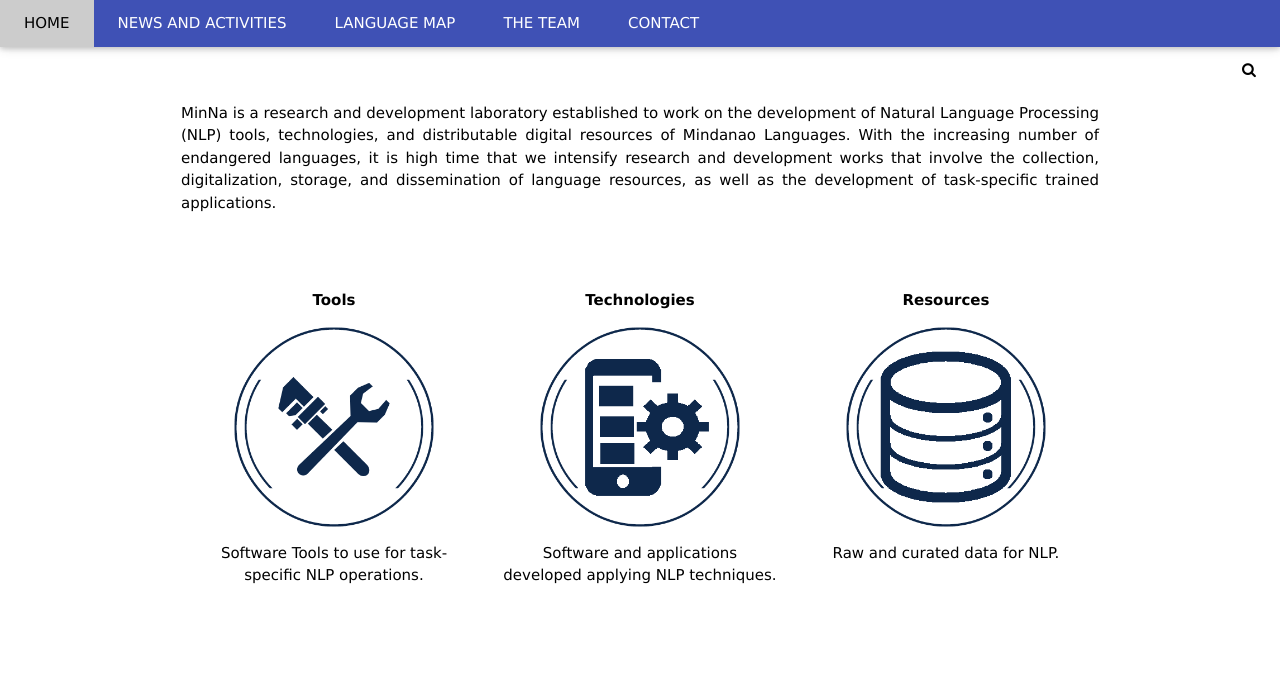
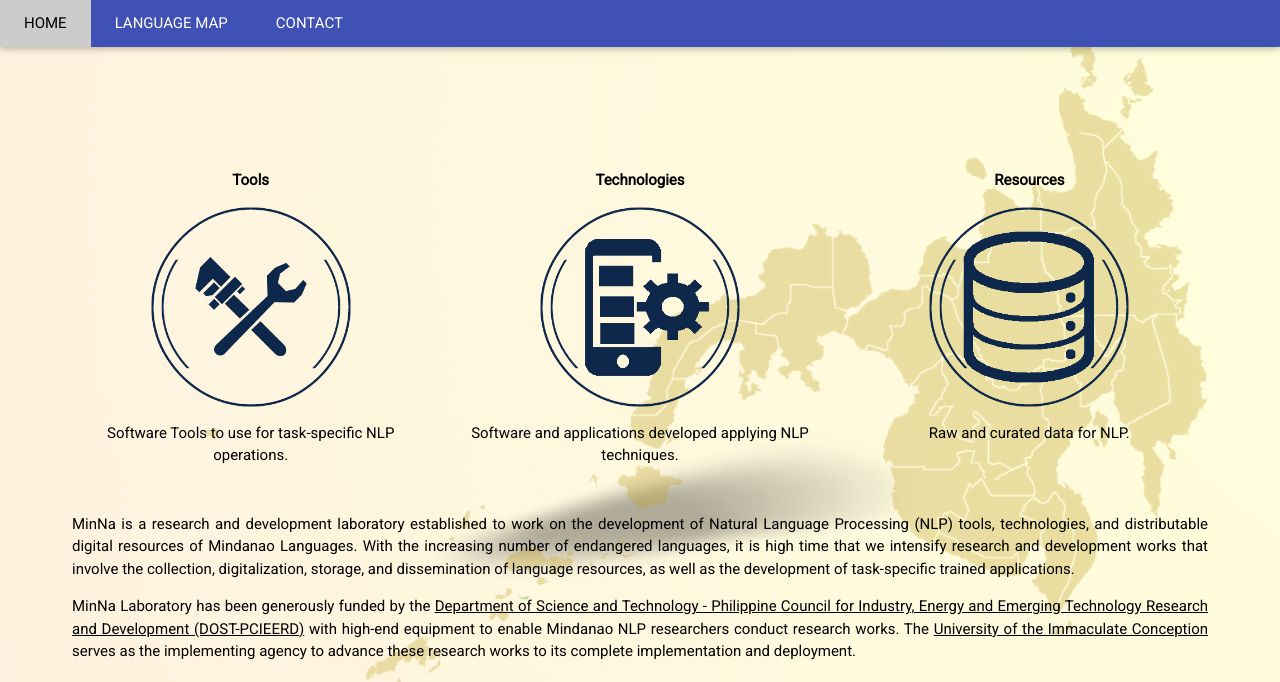
Before and after one commit to minna-lproc/minna, a Flask app: page / in a window 1280 px wide. Shown: the top 682 px of the page. Run offline with Flask 2, Linux system fonts and the light colour scheme; some libraries are stand-ins or nearby versions; grey boxes are pictures that could not be loaded.

Commit message:
updated bg

```diff
--- a/templates/index.html
+++ b/templates/index.html
@@ -1,20 +1,13 @@
 {% extends 'template.html' %}
 {% block content %}
-<div class="w3-container w3-content w3-center w3-padding-64" style="max-width:950px " id="home">
-  <!--<img class="w3-hover-grayscale" src="../static/img/icons/minna-logo-2.png" alt="tools"
+<div class="w3-container w3-content w3-center w3-padding-64" style="max-width:1200px " id="home">
+  <!--<img class="w3-hover-grayscale w3-round" src="../static/img/icons/MinNa LProc-cover.png" alt="tools"
     style="max-width: 100%; max-height: 100%;">-->
   <!--<h2 class="w3-wide">MinNa: <strong><font color="#bfa42a">Min</font></strong>danao<strong>
       <font color="#bfa42a">Na</font></strong>tural Language Processing Research and Development Laboratory</h2>-->
-  <p class="w3-justify">MinNa is a research and development laboratory established to work on the development of
-    Natural Language Processing (NLP) tools, technologies, and distributable digital resources of Mindanao Languages.
-    With the increasing number of endangered languages, it is high time that we intensify research and development works
-    that involve the collection, digitalization, storage, and dissemination of language resources, as well as the
-    development
-    of task-specific trained applications. <br><br><br>
-  </p>
-
+  <br><br><br>
   <div class="w3-third w3-margin-bottom">
-    <div class="w3-container w3-white">
+    <div class="w3-container">
       <p><b>Tools</b></p>
       <img class="w3-hover-grayscale" src="../static/img/icons/tools-1.png" alt="tools"
         style="width: 200px;height: 200px;">
@@ -22,7 +15,7 @@
     </div>
   </div>
   <div class="w3-third w3-margin-bottom">
-    <div class="w3-container w3-white">
+    <div class="w3-container">
       <p><b>Technologies</b></p>
       <img class="w3-hover-grayscale" src="../static/img/icons/techies-2.png" alt="tools"
         style="width: 200px;height: 200px;">
@@ -30,22 +23,45 @@
     </div>
   </div>
   <div class="w3-third w3-margin-bottom">
-    <div class="w3-container w3-white">
+    <div class="w3-container">
       <p><b>Resources</b></p>
       <img class="w3-hover-grayscale" src="../static/img/icons/resources-2.png" alt="tools"
         style="width: 200px;height: 200px;">
       <p>Raw and curated data for NLP.</p>
     </div>
   </div>
+
+  <div class="w3-container">
+    <p class="w3-justify">MinNa is a research and development laboratory established to work on the development of
+      Natural Language Processing (NLP) tools, technologies, and distributable digital resources of Mindanao
+      Languages.
+      With the increasing number of endangered languages, it is high time that we intensify research and development
+      works
+      that involve the collection, digitalization, storage, and dissemination of language resources, as well as the
+      development
+      of task-specific trained applications.
+    </p>
+    <p class="w3-justify">MinNa Laboratory has been generously funded by the
+    <a href="https://pcieerd.dost.gov.ph/">Department of Science and Technology - Philippine Council for
+      Industry, Energy and Emerging Technology Research and Development
+      (DOST-PCIEERD)</a> with high-end equipment to enable Mindanao NLP researchers conduct research works.
+    The <a href="https://www.uic.edu.ph/">University of the Immaculate Conception</a>
+    serves as the implementing agency to advance these research works to its complete implementation and deployment.
+    </p>
+
+    <br><br><br>
   </div>
-  <div id="map"></div>
+</div>
+
+<!-- The Map Section -->
+<div class="w3-container w3-content w3-center w3-padding-64" style="max-width:1200px" id="map"></div>
 
 <!-- The Contact Section -->
-  <div class="w3-container w3-content w3-padding-64" style="max-width:950px" id="contact">
+<div class="w3-container w3-content w3-center w3-padding-64" style="max-width:950px " id="contact">
   <h2 class="w3-wide w3-center">CONTACT US</h2>
   <p class="w3-opacity w3-center"><i>Andam kami nga mualagad kaninyo!</i></p>
   <div class="w3-row w3-padding-32">
-      <div class="w3-col m6 w3-large w3-margin-bottom">
+    <div class="w3-col m6 w3-large w3-margin-bottom w3-justify">
       <p><i class="fa fa-map-marker" style="width:30px"></i>UIC, Fr. Selga St., Davao City, PH
         <br>
         <i class="fa fa-phone" style="width:30px"></i> Phone: +63905 228 8173<br>
@@ -53,7 +69,7 @@
       </p>
     </div>
     <div class="w3-col m6">
-        <form action="/action_page.php" target="_blank">
+      <form action="" target="_blank">
         <div class="w3-row-padding" style="margin:0 -16px 8px -16px">
           <div class="w3-half">
             <input class="w3-input w3-border" type="text" placeholder="Name" required name="Name">
--- a/templates/template.html
+++ b/templates/template.html
@@ -6,7 +6,7 @@
   <meta charset="UTF-8">
   <meta name="viewport" content="width=device-width, initial-scale=1">
   <link rel="stylesheet" href="https://www.w3schools.com/w3css/4/w3.css">
-  <link rel="stylesheet" href="https://fonts.googleapis.com/css?family=Lato">
+  <link rel="stylesheet" href="https://fonts.googleapis.com/css?family=Roboto">
   <link rel="stylesheet" href="https://cdnjs.cloudflare.com/ajax/libs/font-awesome/4.7.0/css/font-awesome.min.css">
   <link rel="icon" type="image/png" href="/static/img/icons/minna-logo.png" />
 
@@ -14,6 +14,21 @@
     /* Set the size of the div element that contains the map */
     body {
       height: 100%;
+      background-image: url('../static/img/icons/MinNa\ LProc-bg-1.png');
+      background-repeat: no-repeat;
+      background-attachment: fixed;
+      background-size: cover;
+
+    }
+
+    body,
+    h1,
+    h2,
+    h3,
+    h4,
+    h5,
+    h6 {
+      font-family: Roboto, sans-serif;
     }
 
     #map {
@@ -102,25 +117,23 @@
         <a class="w3-bar-item w3-button w3-padding-large w3-hide-medium w3-hide-large w3-right"
           href="javascript:void(0)" onclick="myFunction()" title="Toggle Navigation Menu"><i class="fa fa-bars"></i></a>
         <a href="{{ url_for('index') }}" class="w3-bar-item w3-button w3-padding-large">HOME</a>
-        <a href="{{ url_for('activities') }}" class="w3-bar-item w3-button w3-padding-large w3-hide-small">NEWS AND
-          ACTIVITIES</a>
+        <!--<a href="{{ url_for('activities') }}" class="w3-bar-item w3-button w3-padding-large w3-hide-small">NEWS AND
+          ACTIVITIES</a>-->
         <a href="{{ url_for('index') }}#map" class="w3-bar-item w3-button w3-padding-large w3-hide-small">LANGUAGE
           MAP</a>
-        <a href="{{ url_for('people') }}" class="w3-bar-item w3-button w3-padding-large w3-hide-small">THE TEAM</a>
+        <!--<a href="{{ url_for('people') }}" class="w3-bar-item w3-button w3-padding-large w3-hide-small">THE TEAM</a>-->
         <!--<a href="{{ url_for('publications') }}"
           class="w3-bar-item w3-button w3-padding-large w3-hide-small">PUBLICATIONS</a>-->
         <a href="{{ url_for('index') }}#contact"
           class="w3-bar-item w3-button w3-padding-large w3-hide-small">CONTACT</a>
       </div>
-      <a href="javascript:void(0)" class="w3-padding-large w3-hover-red w3-hide-small w3-right"><i
-          class="fa fa-search"></i></a>
     </div>
     <!-- Navbar on small screens (remove the onclick attribute if you want the navbar to always show on top of the content when clicking on the links) -->
     <div id="navDemo" class="w3-bar-block w3-indigo w3-hide w3-hide-large w3-hide-medium w3-top"
       style="margin-top:46px">
       <a href="{{ url_for('index') }}#map" class="w3-bar-item w3-button w3-padding-large"
         onclick="myFunction()">LANGUAGE MAP</a>
-      <a href="{{ url_for('activities') }}" class="w3-bar-item w3-button w3-padding-large" onclick="myFunction()">NEWS
+      <!--<a href="{{ url_for('activities') }}" class="w3-bar-item w3-button w3-padding-large" onclick="myFunction()">NEWS
         AND
         ACTIVITIES</a>
       <a href="{{ url_for('people') }}" class="w3-bar-item w3-button w3-padding-large" onclick="myFunction()">THE
```
Also changed, not shown: static/img/icons/MinNa LProc-bg-0.png (added), static/img/icons/MinNa LProc-bg-1.png (added). Lines whose indentation alone changed are shown as unchanged.
